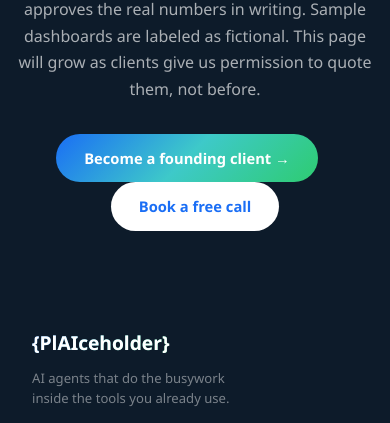
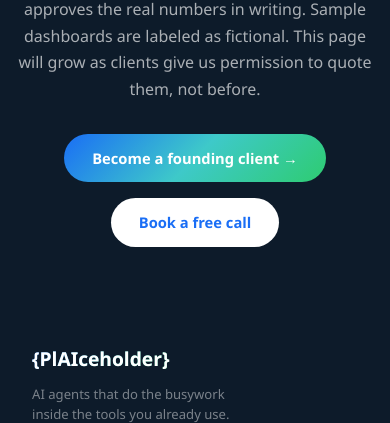
Before and after one commit to llcmultum-del/plaiceholder-website, a plain HTML site: page about.html in a window 390 px wide. Shown: the part 2098-2521 px from the top of the page. Drawn offline with Linux system fonts and the light colour scheme.

Commit message:
Fix about page CTA button spacing on mobile
Replace margin-right with flex gap so buttons wrap cleanly on small screens.

Co-Authored-By: Claude Sonnet 4.6 <noreply@anthropic.com>

```diff
--- a/about.html
+++ b/about.html
@@ -94,8 +94,10 @@ document.querySelectorAll('.has-drop>a').forEach(function(a){
     <span class="tag">Our standard</span>
     <h2>No invented results. No star ratings we made up. No logos without permission.</h2>
     <p style="color:rgba(255,255,255,.65);margin-bottom:2rem;">We don't publish ROI claims until a client approves the real numbers in writing. Sample dashboards are labeled as fictional. This page will grow as clients give us permission to quote them, not before.</p>
-    <a href="case-study.html" class="btn btn-grad" style="margin-right:1rem;">Become a founding client →</a>
-    <a href="contact.html" class="btn btn-white">Book a free call</a>
+    <div style="display:flex;gap:1rem;justify-content:center;flex-wrap:wrap;">
+      <a href="case-study.html" class="btn btn-grad">Become a founding client →</a>
+      <a href="contact.html" class="btn btn-white">Book a free call</a>
+    </div>
   </div>
 </section>
 
```
